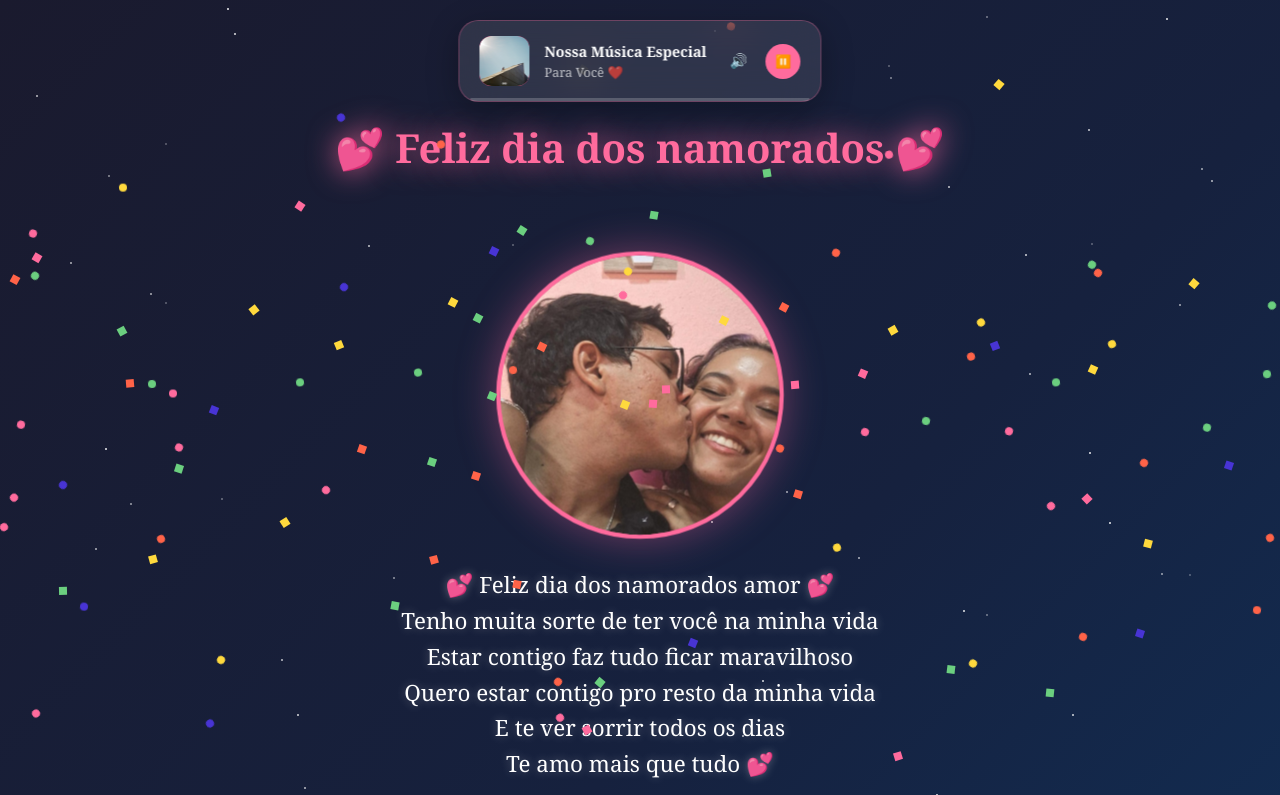
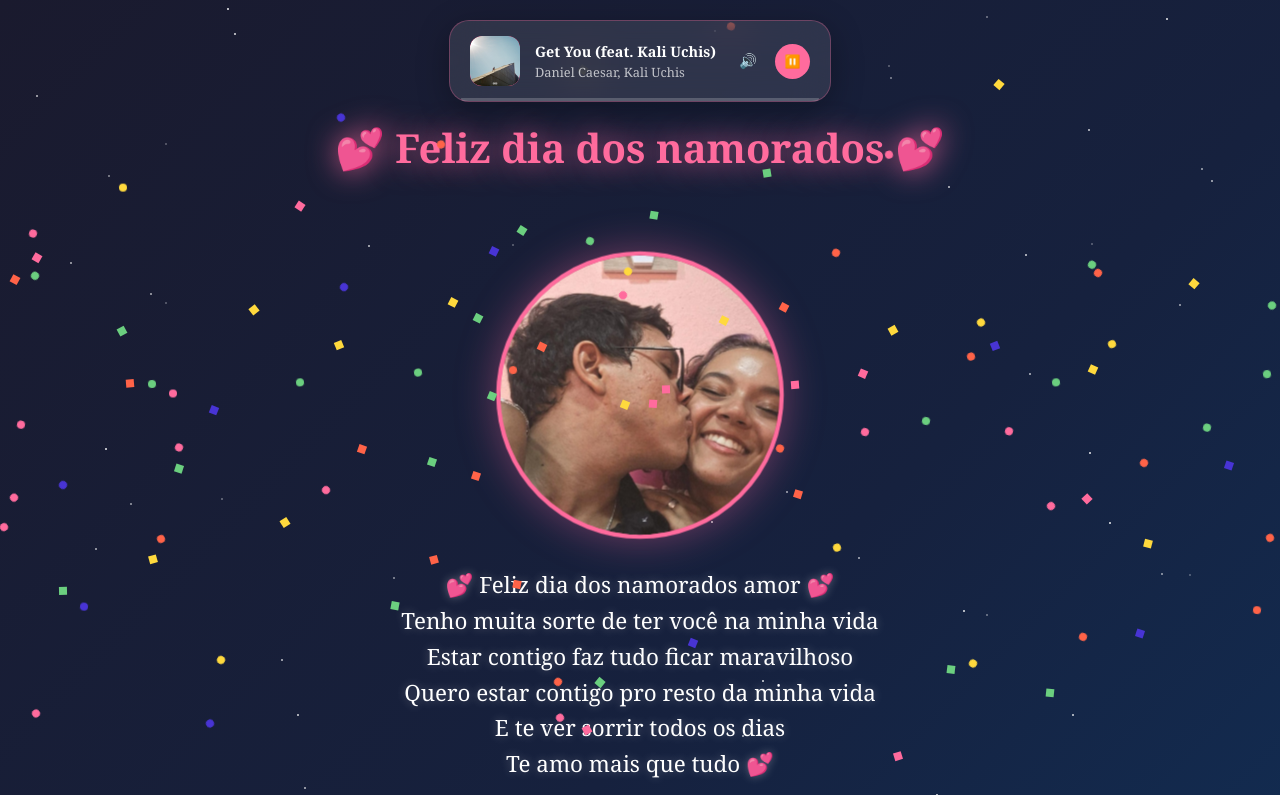
Before and after one commit to jaoviitor/namorados2025, a plain HTML site: page index.html in a window 1280 px wide. Both pictures are taken after a click on the element 640 px from the left and 501 px from the top of the page. Shown: the top 795 px of the page. Drawn offline with Linux system fonts and the light colour scheme.

Commit message:
alterações

```diff
--- a/index.html
+++ b/index.html
@@ -587,8 +587,8 @@
             <img src="capa.jpeg" alt="Capa do álbum" />
         </div>
         <div class="song-info">
-            <div class="song-title">Nossa Música Especial</div>
-            <div class="song-artist">Para Você ❤️</div>
+            <div class="song-title">Get You (feat. Kali Uchis)</div>
+            <div class="song-artist">Daniel Caesar, Kali Uchis</div>
         </div>
         <div class="player-controls">
             <button class="control-btn volume-btn" id="volumeBtn">🔊</button>
```
